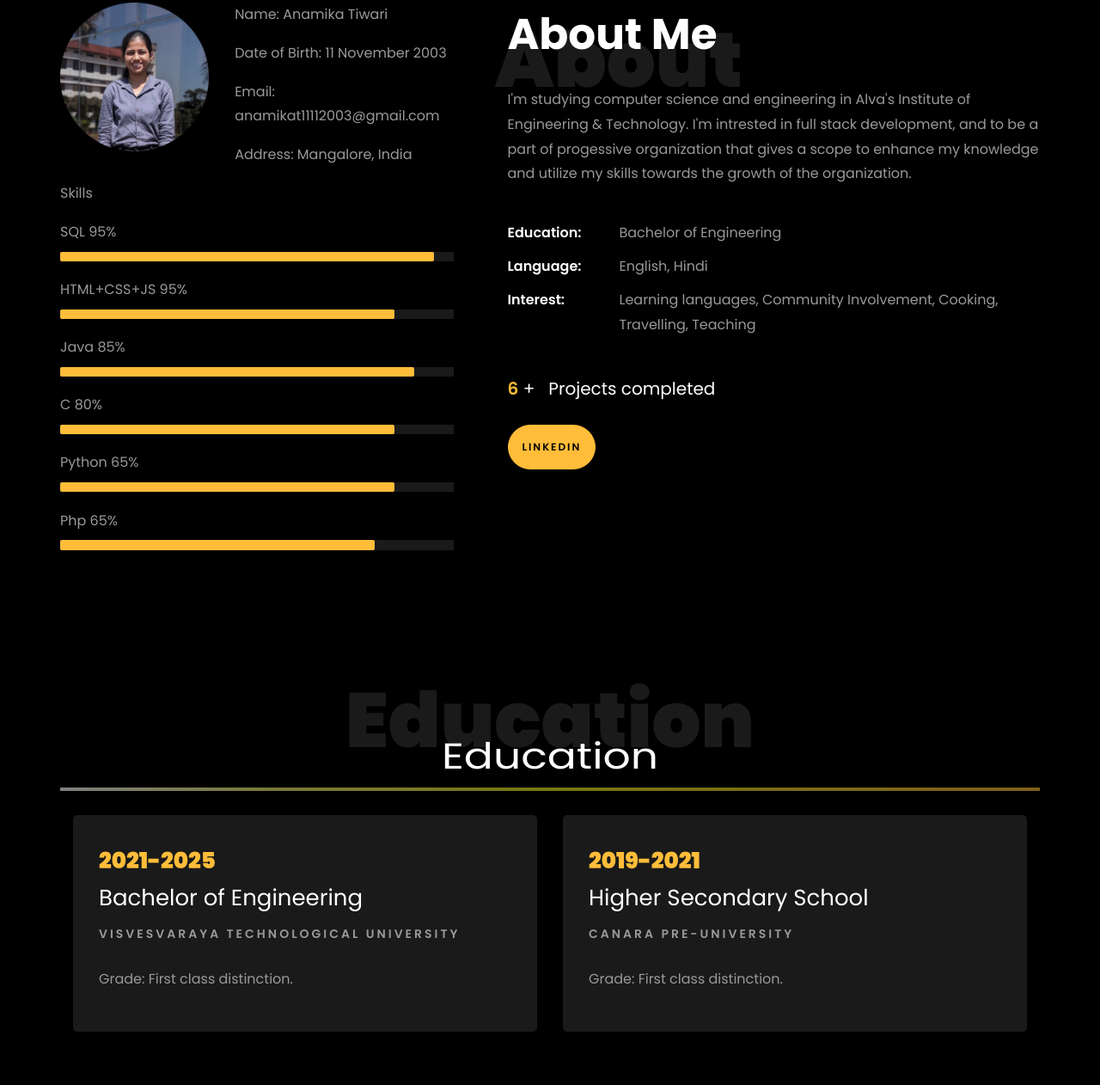
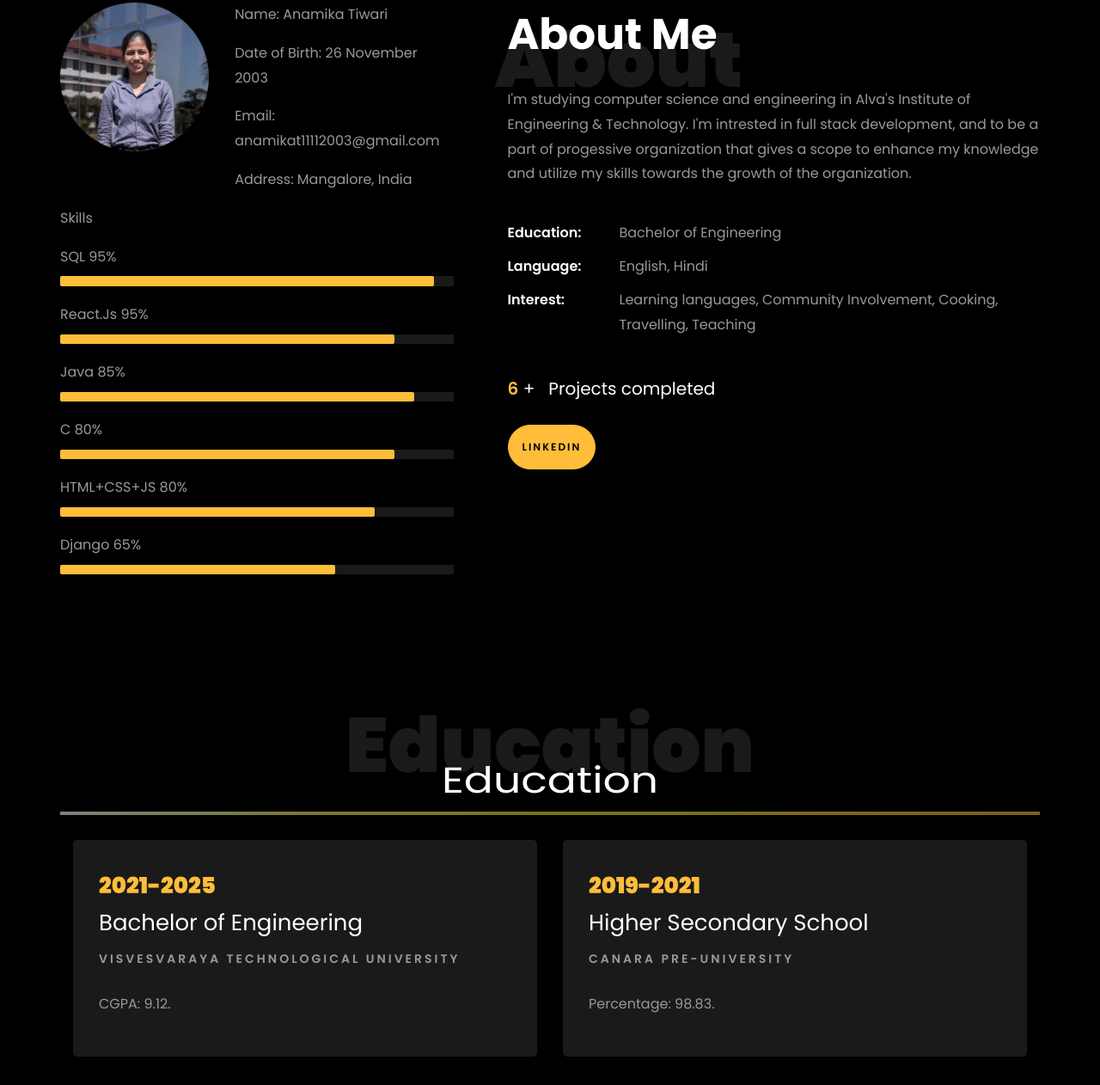
Before and after one commit to anamika-tiwari03/anamika-tiwari03.github.io, a plain HTML site: page index.html in a window 1280 px wide. Shown: the part 859-2121 px from the top of the page at 86% size. Drawn offline with Linux system fonts and the light colour scheme; files whose address does not match are found by name.

Commit message:
Update index.html

```diff
--- a/index.html
+++ b/index.html
@@ -188,7 +188,7 @@
 
 						<!-- <h2 class="d-flex" style="margin-bottom: 0">With over 5 years of experience</h2> -->
 						<!-- <br> -->
-			            <p><a href="https://drive.google.com/file/d/1hxPP3BSRfeWP4BZuj-wwiWjnVRwTYPjA/view?usp=sharing" class="btn btn-primary py-3 px-4">resume</a>
+			            <p><a href="https://drive.google.com/file/d/1RX1v-86zYNrCe-lbPfZCWUG_aCEuA_tI/view?usp=sharing" class="btn btn-primary py-3 px-4">resume</a>
 							<a href="https://www.linkedin.com/in/anamika-tiwari-b205a1232" class="btn btn-white btn-outline-white py-3 px-4">linkedin</a>
 							<a href="https://github.com/anamika-tiwari03" class="btn btn-white btn-outline-white py-3 px-4">github</a></p>
 		            </div>
@@ -219,7 +219,7 @@
 									<div class="col-sm-6 col-md-7">
 									  <div class="about-info">
 										<p><span class="title-s">Name: </span> <span>Anamika Tiwari</span></p>
-										<p><span class="title-s">Date of Birth: </span> <span>11 November 2003</span></p>
+										<p><span class="title-s">Date of Birth: </span> <span>26 November 2003</span></p>
 										<p><span class="title-s">Email: </span> <span>anamikat11112003@gmail.com</span></p>
 										<p><span class="title-s">Address: </span> <span>Mangalore, India</span></p>
 									  </div>
@@ -234,7 +234,7 @@
 											aria-valuemax="100"></div>
 									</div>
 
-									<span>HTML+CSS+JS</span> <span class="pull-right">95%</span>
+									<span>React.Js</span> <span class="pull-right">95%</span>
 									<div class="progress">
 										<div class="progress-bar" role="progressbar" style="width: 85%" aria-valuenow="85" aria-valuemin="0"
 											aria-valuemax="100"></div>
@@ -251,15 +251,15 @@
 										<div class="progress-bar" role="progressbar" style="width: 85%" aria-valuenow="85" aria-valuemin="0"
 											aria-valuemax="100"></div>
 									</div>
-									<span>Python</span> <span class="pull-right">65%</span>
+									<span>HTML+CSS+JS</span> <span class="pull-right">80%</span>
 									<div class="progress">
-										<div class="progress-bar" role="progressbar" style="width: 85%" aria-valuenow="85" aria-valuemin="0"
+										<div class="progress-bar" role="progressbar" style="width: 80%" aria-valuenow="80" aria-valuemin="0"
 											aria-valuemax="100"></div>
 									</div>
 
-									<span>Php</span> <span class="pull-right">65%</span>
+									<span>Django</span> <span class="pull-right">65%</span>
 									<div class="progress">
-										<div class="progress-bar" role="progressbar" style="width: 80%" aria-valuenow="80" aria-valuemin="0"
+										<div class="progress-bar" role="progressbar" style="width: 70%" aria-valuenow="70" aria-valuemin="0"
 											aria-valuemax="100"></div>
 									</div>
 								</div>
@@ -330,7 +330,7 @@
     					<span class="date">2021-2025</span>
     					<h2>Bachelor of Engineering</h2>
     					<span class="position">Visvesvaraya Technological University</span>
-    					<p class="mt-4">Grade: First class distinction.</p>
+    					<p class="mt-4">CGPA: 9.12.</p>
     				</div>
     			</div>
 
@@ -339,7 +339,7 @@
     					<span class="date">2019-2021</span>
     					<h2>Higher Secondary School</h2>
     					<span class="position">Canara Pre-University</span>
-    					<p class="mt-4">Grade: First class distinction.</p>
+    					<p class="mt-4">Percentage: 98.83.</p>
     				</div>
 				</div>
     		</div>
@@ -395,7 +395,7 @@
           			<span class="icon-globe"></span>
           		</div>
           		<h3 class="mb-4">Download Resume</h3>
-	            <p><a href="https://drive.google.com/file/d/1hxPP3BSRfeWP4BZuj-wwiWjnVRwTYPjA/view?usp=sharing">resumelink</a></p>
+	            <p><a href="https://drive.google.com/file/d/1RX1v-86zYNrCe-lbPfZCWUG_aCEuA_tI/view?usp=sharing">resumelink</a></p>
 	          </div>
           </div>
 
```
